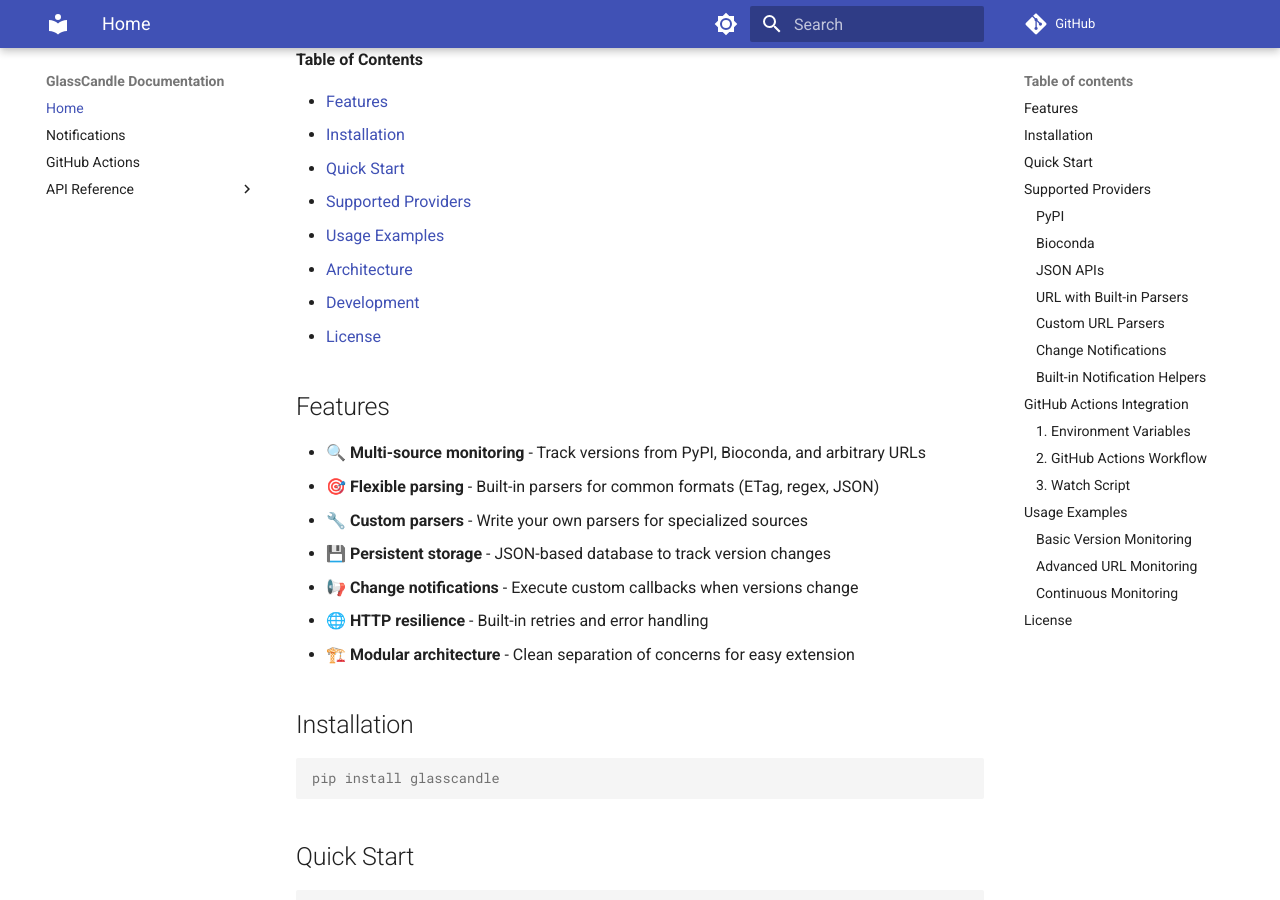
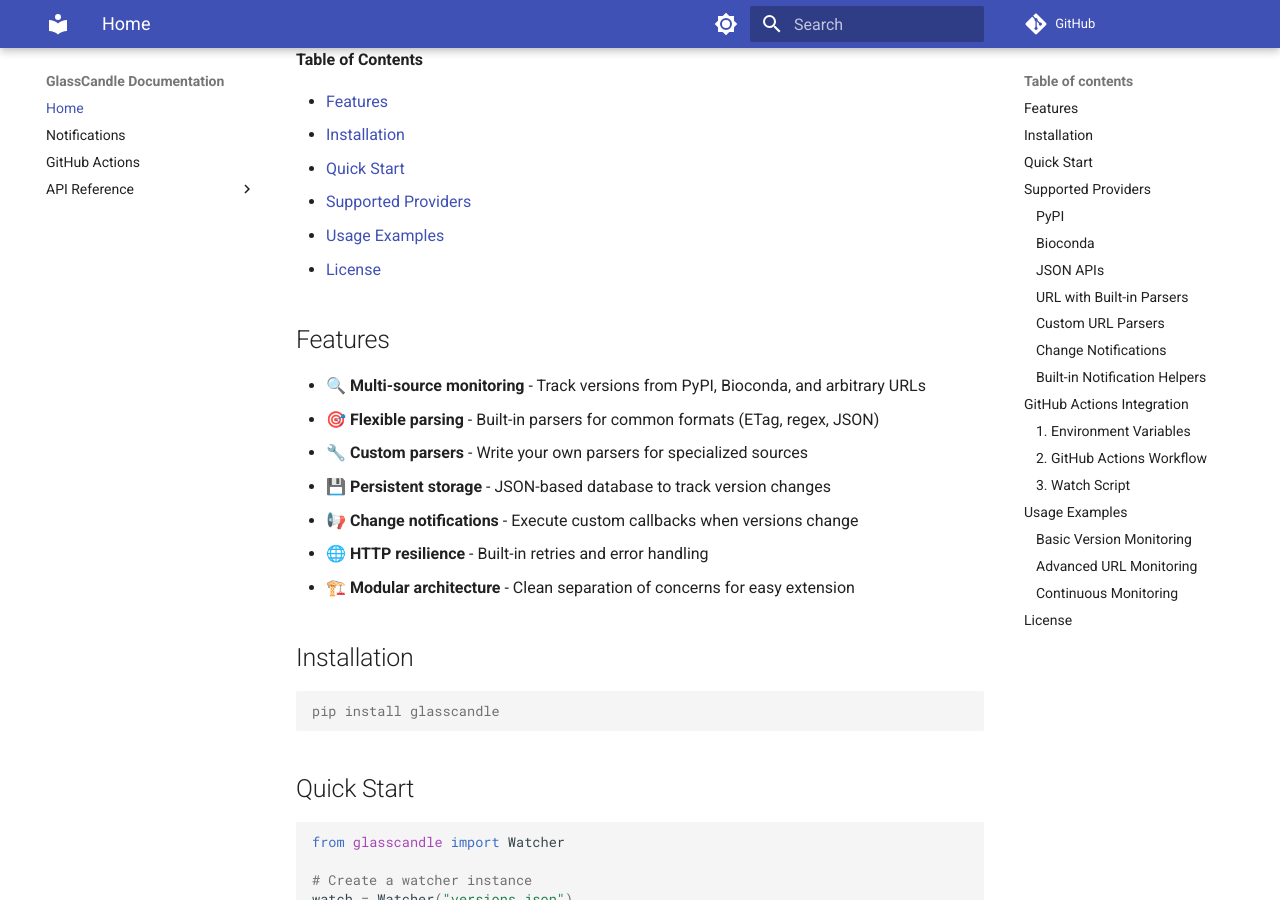
Before and after one commit to Wytamma/glasscandle, an MkDocs documentation site: the page built from docs/index.md, in a window 1280 px wide and 900 px high, scrolled down 564 px. Built offline with MkDocs 1.6.1 and Material for MkDocs 9.7.7, drawn with Linux system fonts in a browser that asks for light colours; comment, search, counter and statistics services are not loaded.

Commit message:
fix: remove outdated sections from Table of Contents in README and index documentation

```diff
--- a/docs/index.md
+++ b/docs/index.md
@@ -19,8 +19,6 @@
 - [Quick Start](#quick-start)
 - [Supported Providers](#supported-providers)
 - [Usage Examples](#usage-examples)
-- [Architecture](#architecture)
-- [Development](#development)
 - [License](#license)
 
 ## Features
```
Also changed, not shown: README.md (+0 -2 lines).
